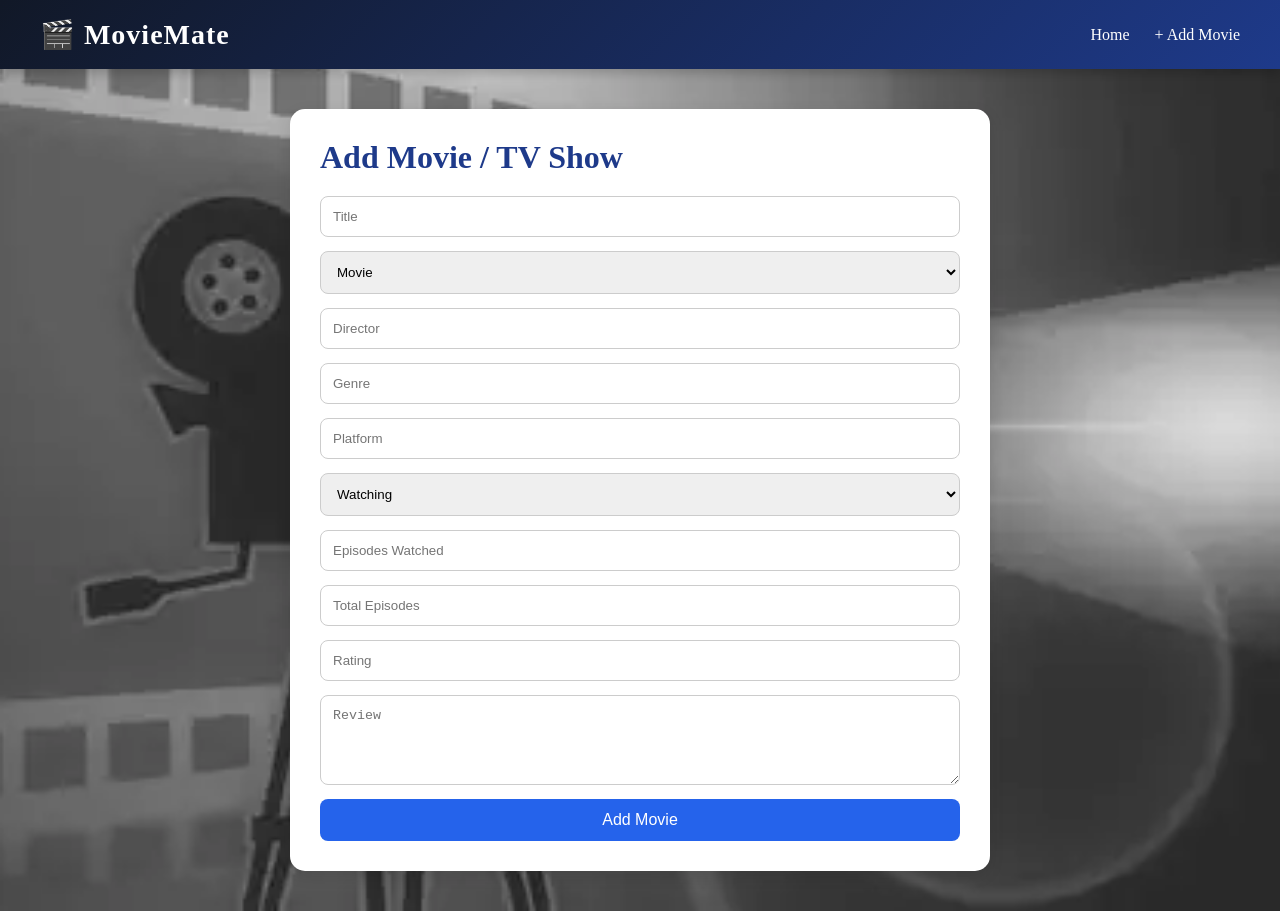
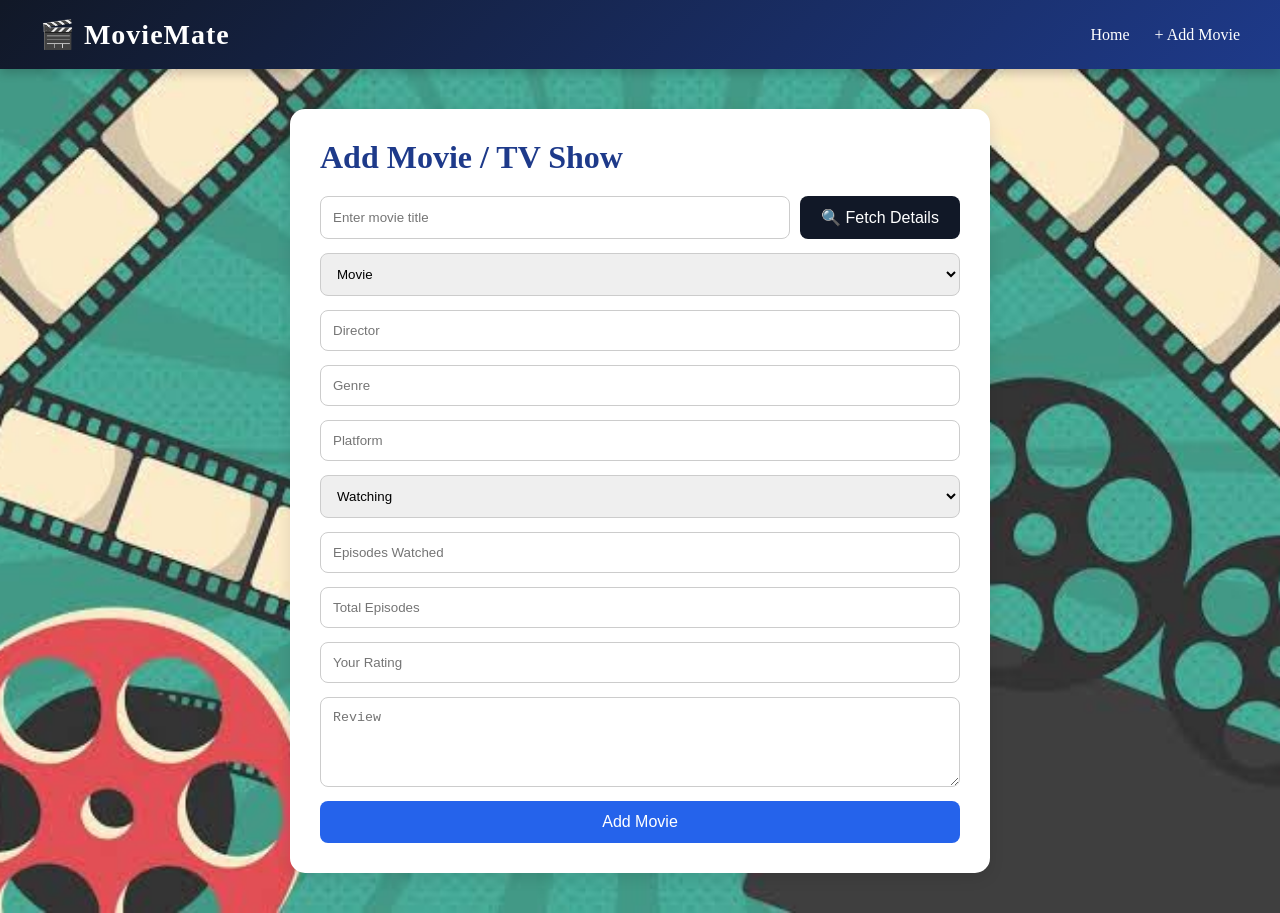
Before and after one commit to mu-zzu/MovieMate_React_Flask, a React app in the folder MovieMate/frontend/: page /add in a window 1280 px wide. Built offline with nearby package versions, Linux system fonts and the light colour scheme; the HTML template or start-up script is replaced by a standard one.

Commit message:
Completed MovieMate full stack application with OMDb integration

```diff
--- a/MovieMate/frontend/src/index.css
+++ b/MovieMate/frontend/src/index.css
@@ -6,7 +6,7 @@
 
 
 body {
-    background-image: url("./assets/background.jpg");
+    background-image: url("./assets/cinema3.jpg");
     background-size: cover;
     background-position: center;
     background-repeat: no-repeat;
@@ -133,3 +133,24 @@ backdrop-filter: blur(10px);
 .form-container button:hover {
     background: #1d4ed8;
 }
+.title-search {
+    display: flex;
+    gap: 10px;
+}
+
+.title-search input {
+    flex: 1;
+}
+
+.title-search button {
+    width: 160px;
+    background: #111827;
+    color: white;
+}
+
+.poster-preview {
+    width: 200px;
+    border-radius: 10px;
+    margin: 10px auto;
+    display: block;
+}
--- a/MovieMate/frontend/src/pages/AddMovie.jsx
+++ b/MovieMate/frontend/src/pages/AddMovie.jsx
@@ -1,6 +1,7 @@
 import { useState } from "react";
 import { useNavigate } from "react-router-dom";
 import api from "../services/api";
+import { fetchMovieDetails } from "../services/omdb";
 
 function AddMovie() {
     const navigate = useNavigate();
@@ -14,8 +15,11 @@ function AddMovie() {
         status: "Wishlist",
         episodes_watched: 0,
         total_episodes: 0,
-        rating: "",
+        rating: null,
         review: "",
+        poster_url: "",
+        year: "",
+        imdb_rating: "",
     });
 
     const handleChange = (e) => {
@@ -39,6 +43,33 @@ function AddMovie() {
             alert("Failed to add movie");
         }
     };
+    const handleFetchMovie = async () => {
+    if (!formData.title) {
+        alert("Enter a movie title first!");
+        return;
+    }
+
+    const data = await fetchMovieDetails(formData.title);
+
+    if (data && data.Response === "True") {
+
+        setFormData({
+            ...formData,
+            title: data.Title,
+            director: data.Director,
+            genre: data.Genre,
+            year: data.Year,
+            imdb_rating: data.imdbRating,
+            poster_url: data.Poster,
+            type: data.Type === "series" ? "TV Show" : "Movie"
+        });
+
+        alert("Movie details fetched successfully!");
+
+    } else {
+        alert("Movie not found.");
+    }
+};
 
     return (
         <div className="form-container">
@@ -46,16 +77,39 @@ function AddMovie() {
 
             <form onSubmit={handleSubmit}>
 
+               <div className="title-search">
+
     <input
         type="text"
         name="title"
-                    placeholder="Title"
+        placeholder="Enter movie title"
+        value={formData.title}
         onChange={handleChange}
         required
     />
 
+    <button
+        type="button"
+        onClick={handleFetchMovie}
+    >
+        🔍 Fetch Details
+    </button>
+
+</div>
+ {
+        formData.poster_url && (
+            <img
+                src={formData.poster_url}
+                alt="Movie Poster"
+                className="poster-preview"
+            />
+        )
+    }
+
+
                <select
     name="type"
+    value={formData.type}
     onChange={handleChange}
 >
                     <option>Movie</option>
@@ -65,6 +119,7 @@ function AddMovie() {
                 <input
     type="text"
     name="director"
+    value={formData.director}
     placeholder="Director"
     onChange={handleChange}
 />
@@ -72,6 +127,7 @@ function AddMovie() {
                  <input
     type="text"
     name="genre"
+    value={formData.genre}
     placeholder="Genre"
     onChange={handleChange}
 />
@@ -79,6 +135,7 @@ function AddMovie() {
                 <input
     type="text"
     name="platform"
+    value={formData.platform}
     placeholder="Platform"
     onChange={handleChange}
 />
@@ -109,12 +166,14 @@ function AddMovie() {
                <input
     type="number"
     name="rating"
-                    placeholder="Rating"
+    value={formData.rating}
+    placeholder="Your Rating"
     onChange={handleChange}
 />
 
               <textarea
     name="review"
+    value={formData.review}
     placeholder="Review"
     onChange={handleChange}
 />
--- /dev/null
+++ b/MovieMate/frontend/src/services/omdb.js
@@ -0,0 +1,17 @@
+import axios from "axios";
+
+const API_KEY = "6af06243";
+
+export const fetchMovieDetails = async (title) => {
+    try {
+        const response = await axios.get(
+            `https://www.omdbapi.com/?apikey=${API_KEY}&t=${title}`
+        );
+
+        return response.data;
+
+    } catch (error) {
+        console.error("OMDb Error:", error);
+        return null;
+    }
+};
```
Also changed, not shown: MovieMate/frontend/src/assets/Background.jpg (deleted), MovieMate/frontend/src/assets/cinema3.jpg (added). Lines whose indentation alone changed are shown as unchanged.
